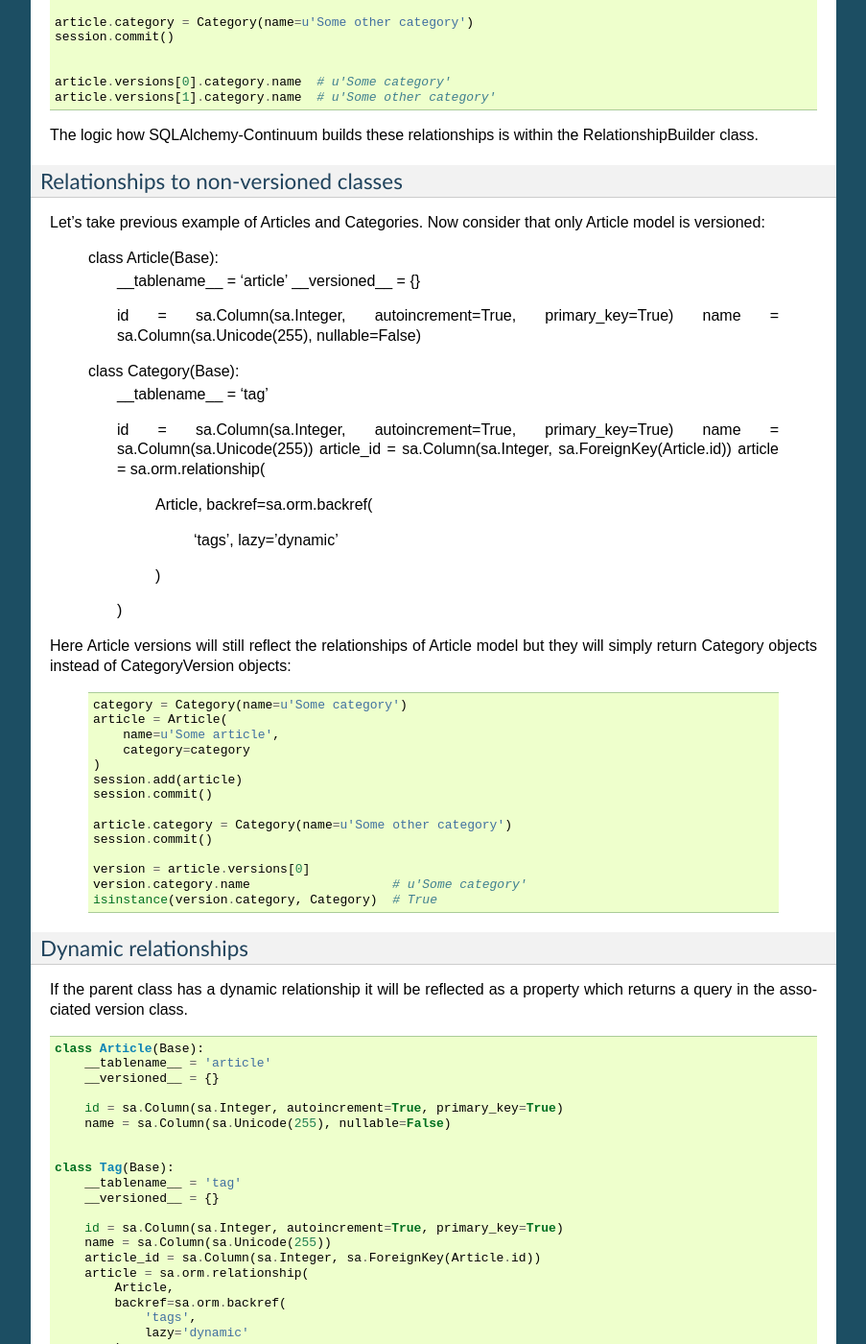
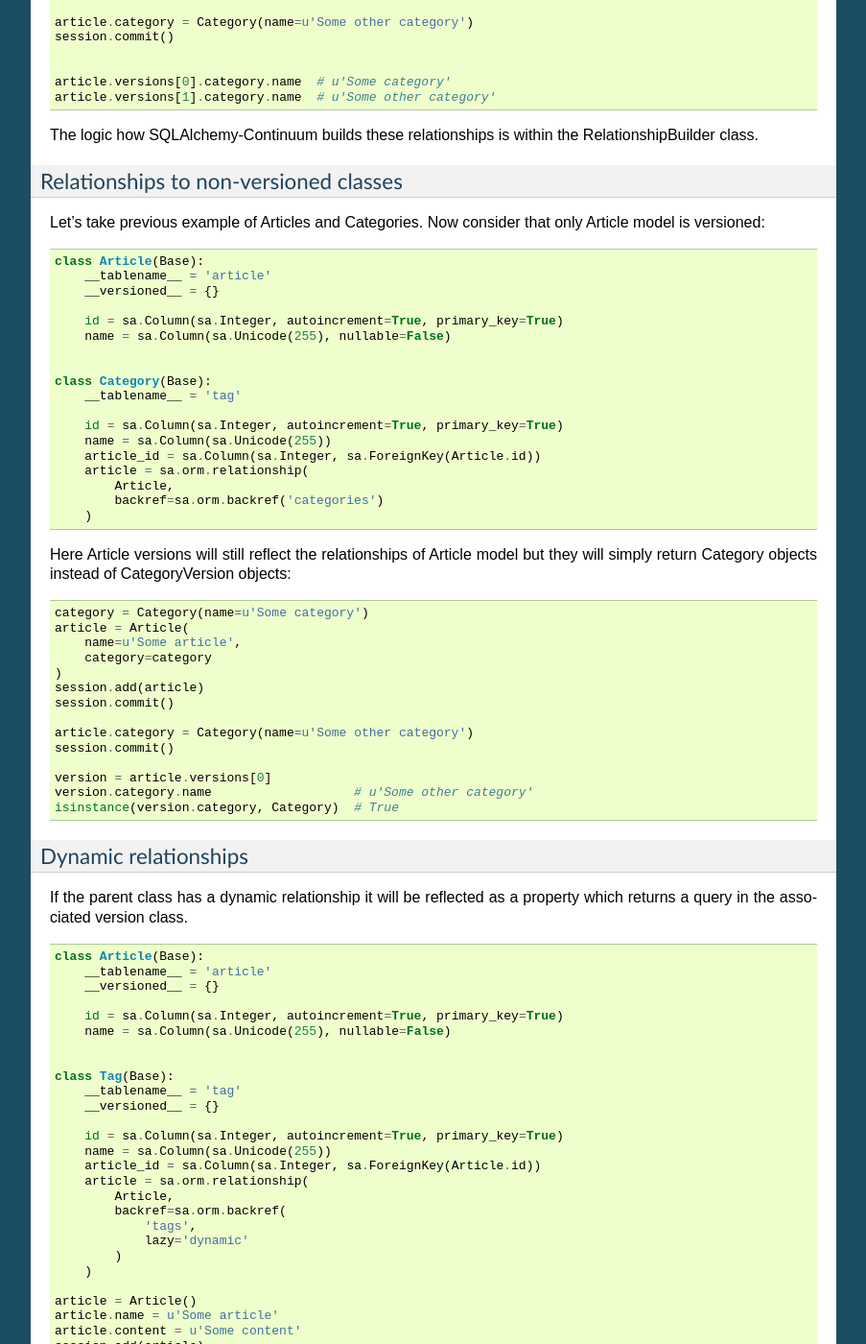
Before and after one commit to kvesteri/sqlalchemy-continuum, a Sphinx documentation site: the page built from docs/version_objects.rst, in a window 1280 px wide and 1400 px high, scrolled down 1917 px. Shown: the whole window at 96% size, without its empty margins (198-1101 px from the left). Built offline with Sphinx 7.4.7, drawn with Linux system fonts in a browser that asks for light colours.

Commit message:
Fix code blocks

```diff
--- a/docs/version_objects.rst
+++ b/docs/version_objects.rst
@@ -144,6 +144,10 @@ Relationships to non-versioned classes
 
 Let's take previous example of Articles and Categories. Now consider that only Article model is versioned:
 
+
+::
+
+
     class Article(Base):
         __tablename__ = 'article'
         __versioned__ = {}
@@ -160,16 +164,14 @@ Let's take previous example of Articles and Categories. Now consider that only A
         article_id = sa.Column(sa.Integer, sa.ForeignKey(Article.id))
         article = sa.orm.relationship(
             Article,
-            backref=sa.orm.backref(
-                'tags',
-                lazy='dynamic'
-            )
+            backref=sa.orm.backref('categories')
         )
+
 
 Here Article versions will still reflect the relationships of Article model but they will simply return Category objects instead of CategoryVersion objects:
 
 
-  ::
+::
 
 
     category = Category(name=u'Some category')
@@ -184,7 +186,7 @@ Here Article versions will still reflect the relationships of Article model but
     session.commit()
 
     version = article.versions[0]
-    version.category.name                   # u'Some category'
+    version.category.name                   # u'Some other category'
     isinstance(version.category, Category)  # True
 
 
```
